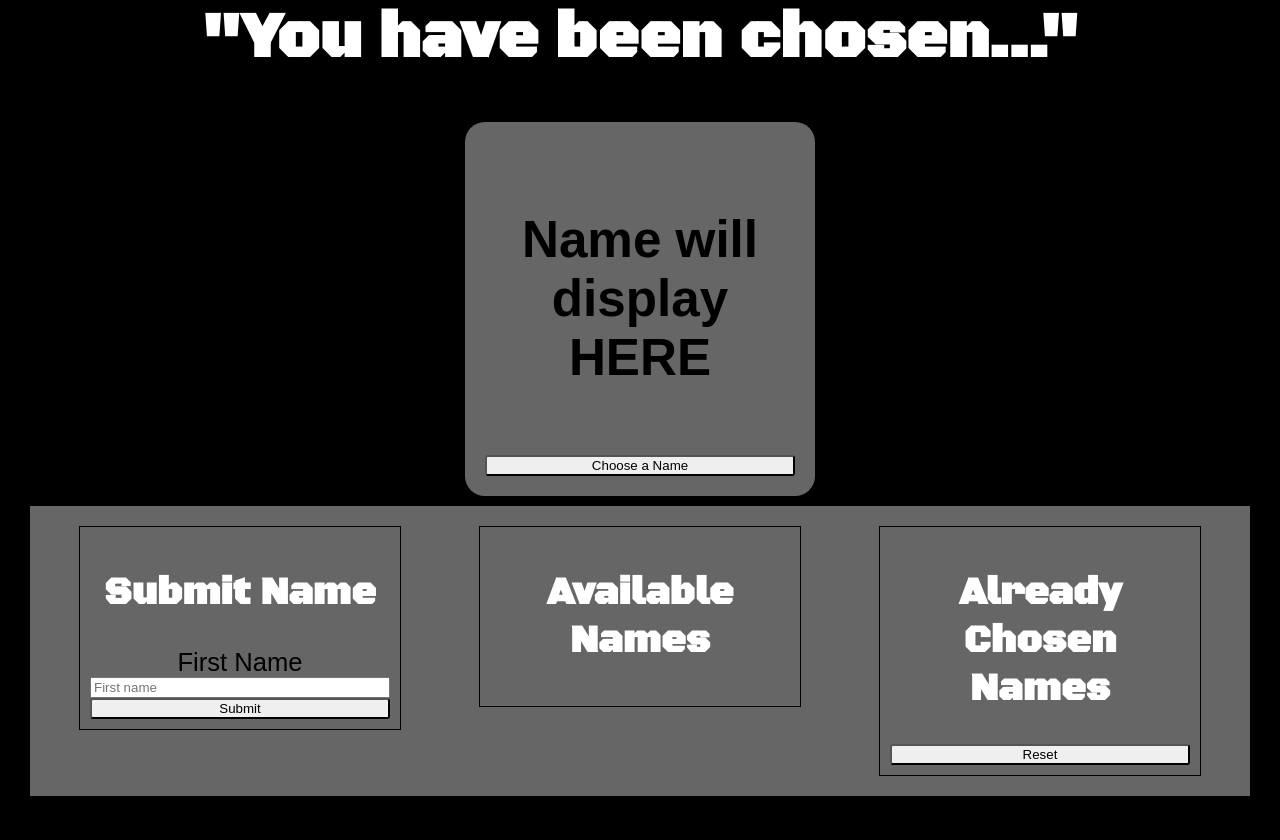
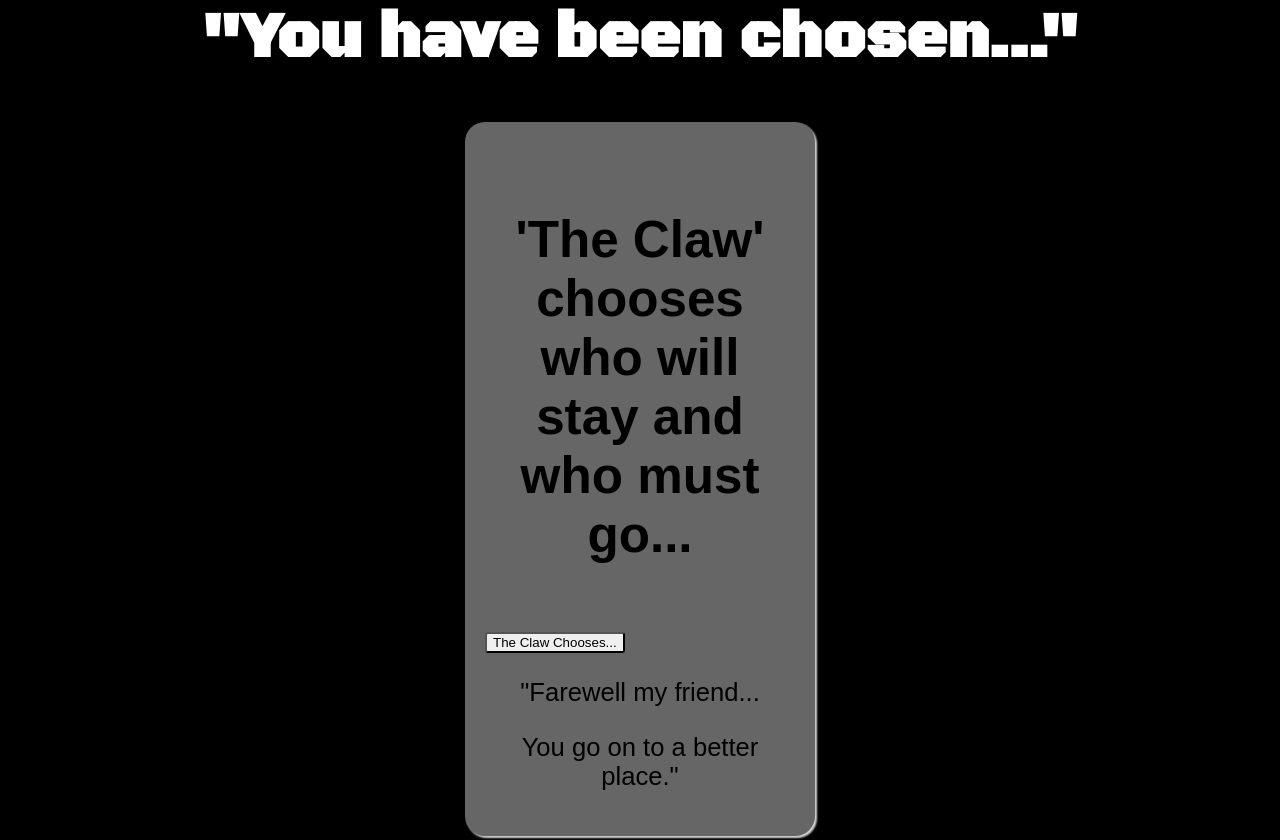
Before and after one commit to dtzimmer/random-name-chooser, a React (Create React App) app: page / in a window 1280 px wide. Shown: the part 540-1380 px from the top of the page. Built offline with nearby package versions, Linux system fonts and the light colour scheme.

Commit message:
Added icon, submit names function

```diff
--- a/public/index.html
+++ b/public/index.html
@@ -9,7 +9,7 @@
       homescreen on Android. See https://developers.google.com/web/fundamentals/engage-and-retain/web-app-manifest/
     -->
     <link rel="manifest" href="%PUBLIC_URL%/manifest.json">
-    <link rel="shortcut icon" href="%PUBLIC_URL%/favicon.ico">
+    <link rel="shortcut icon" href="%PUBLIC_URL%/The CLAW.ico">
     <link href="https://fonts.googleapis.com/css?family=Black+Ops+One" rel="stylesheet">
     <!--
       Notice the use of %PUBLIC_URL% in the tags above.
@@ -20,7 +20,7 @@
       work correctly both with client-side routing and a non-root public URL.
       Learn how to configure a non-root public URL by running `npm run build`.
     -->
-    <title>React App</title>
+    <title>The Claw</title>
   </head>
   <body>
     <noscript>
--- a/src/App.css
+++ b/src/App.css
@@ -39,6 +39,11 @@ h4 {
   font-size: 4vw;
 }
 
+p {
+  font-size: 2vw;
+  text-align: center;
+}
+
 label {
   font-size: 2vw;
   text-align: center;
@@ -52,6 +57,7 @@ label {
   width: 25%;
   height: 25%;
   border-radius: 20px;
+  box-shadow: 2px 2px 2px lightgrey;
 }
 
 .componentsrow {
@@ -60,6 +66,7 @@ label {
   padding: 10px;
   display: flex;
   justify-content: space-evenly;
+  box-shadow: 2px 2px 2px lightgrey;
 }
 
 .componentdisplay {
--- a/src/App.js
+++ b/src/App.js
@@ -3,20 +3,38 @@ import './App.css'
 import Logo from './The CLAW (1).jpg'
 
 import NameSubmit from './NameSubmit'
-import NameDisplay from './NameDisplay'
+import DisplayWinner from './DisplayWinner'
 import NamesChosen from './NamesChosen'
 import NamesAvailable from './NamesAvailable'
 
 class App extends Component {
-  handleSubmit = (event, firstName) => {
-
-    event.preventDefault();
-    console.log('HandleSubmit Called')
-    this.setState({
-      propfname: firstName,
-    })
+  constructor(props) {
+    super(props)
+    this.state = { names: [], name: '', chosen: [] }
   }
 
+  handleSubmit = (event, firstName) => {
+    event.preventDefault();
+    let namearray = this.state.names
+    namearray.push(firstName)
+    this.setState ({ names: namearray})
+    // this.setState({ names: '' });
+  }
+
+  displayWinner = () => {
+    if (this.state.names.length > 0) {
+      console.log('DISPLAY WINNER')
+      const chosen = this.state.names[Math.floor(Math.random() * this.state.names.length)]
+      this.setState(oldState => {
+        return {
+          chosen: [ ...oldState.chosen],
+          names: oldState.names.filter((name) => {
+            return name !== chosen
+          })
+        }
+      })
+    }
+  }
 
   render() {
     return (
@@ -24,14 +42,14 @@ class App extends Component {
         <h1>TheClaw.netlify.com</h1>
         <img className="logo" src={Logo} alt="the claw logo" />
         <div className="NameDisplay">
-          <NameDisplay />
+          <DisplayWinner />
         </div>
         <div className="componentsrow">
           <div className="componentdisplay">
             <NameSubmit handleSubmit={this.handleSubmit} />
           </div>
           <div className="componentdisplay">
-            <NamesAvailable />
+            <NamesAvailable names={this.state.names} />
           </div>
           <div className="componentdisplay">
             <NamesChosen />
--- /dev/null
+++ b/src/DisplayWinner.js
@@ -0,0 +1,22 @@
+import React, { Component } from 'react'
+import './App.css'
+
+class DisplayWinner extends Component {
+  render() {
+    return (
+      <div>
+        <h1>"You have been chosen..."</h1>
+        <div className="namedisplay">
+          <h4>'The Claw' chooses who will stay and who must go...</h4>
+            <button type="button" onClick={() => this.displayWinner()}>
+              The Claw Chooses...
+            </button>
+          <p>"Farewell my friend...</p>
+          <p>You go on to a better place."</p>
+        </div>
+      </div>
+    )
+  }
+}
+
+export default DisplayWinner
--- a/src/NameDisplay.js
+++ /dev/null
@@ -1,20 +0,0 @@
-import React, { Component } from 'react'
-import './App.css'
-
-class NameDisplay extends Component {
-  render() {
-    return (
-      <div>
-        <h1>"You have been chosen..."</h1>
-        <div className="namedisplay">
-          <h4>Name will display HERE</h4>
-          <form>
-            <button type="submit">Choose a Name</button>
-          </form>
-        </div>
-      </div>
-    )
-  }
-}
-
-export default NameDisplay
--- a/src/NameSubmit.js
+++ b/src/NameSubmit.js
@@ -5,7 +5,6 @@ import './App.css';
 class NameSubmit extends Component {
   constructor(props) { //The constructor method is a special method for creating and initializing an object created within a class.
     super(props)
-
     this.state = {
       firstName: ''
     }
--- a/src/NamesAvailable.js
+++ b/src/NamesAvailable.js
@@ -1,17 +1,19 @@
-import React, { Component } from 'react';
-import './App.css';
+import React, { Component } from 'react'
+import './App.css'
 
 class NamesAvailable extends Component {
   render() {
     return (
       <div>
         <h2>Available Names</h2>
-        <div className="contactdisplay"> {/*Props are passed and rendered here in this child component*/}
-          <p>{this.props.fname}</p>
+        <div>
+          {this.props.names.map((name) => {
+            return <li>{name}</li>
+          })}
         </div>
       </div>
-    );
+    )
   }
 }
 
-export default NamesAvailable;
+export default NamesAvailable
```
Also changed, not shown: 1 other file (tests, documents, lock files or other folders).
